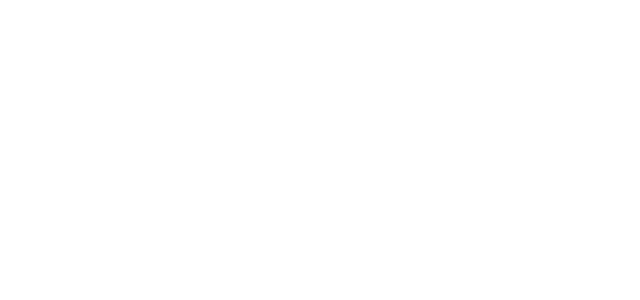
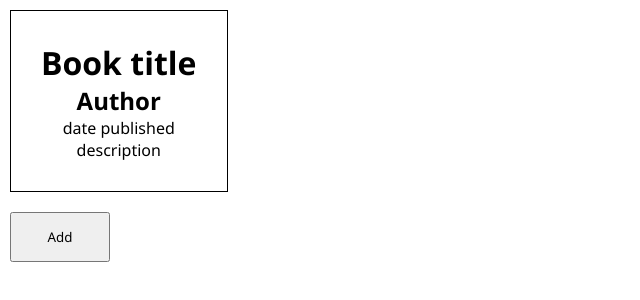
Before and after one commit to somberlyx/Library, a plain HTML site: page index.html in a window 1280 px wide. Shown: the whole page, without its empty margins (0-640 px from the left). Drawn offline with Linux system fonts and the light colour scheme.

Commit message:
Add template to build on

```diff
--- a/index.css
+++ b/index.css
@@ -4,3 +4,21 @@
   font-family: 'Segoe UI', Tahoma, Geneva, Verdana, sans-serif;
   box-sizing: border-box;
 }
+
+.card {
+  margin: 10px;
+  display: flex;
+  flex-direction: column;
+  justify-content: center;
+  align-items: center;
+  padding: 30px;
+  width: fit-content;
+  border: 1px solid black;
+}
+
+button {
+  margin: 10px;
+  width: 100px;
+  height: 50px;
+  cursor: pointer;
+}
--- a/index.html
+++ b/index.html
@@ -8,6 +8,12 @@
   <title>Library</title>
 </head>
 <body>
-
+  <div class="card">
+    <h1 class="book-title">Book title</h1>
+    <h2 class="author">Author</h2>
+    <p class="date-published">date published</p>
+    <p class="description">description</p>
+  </div>
+  <button>Add</button>
 </body>
 </html>
```
